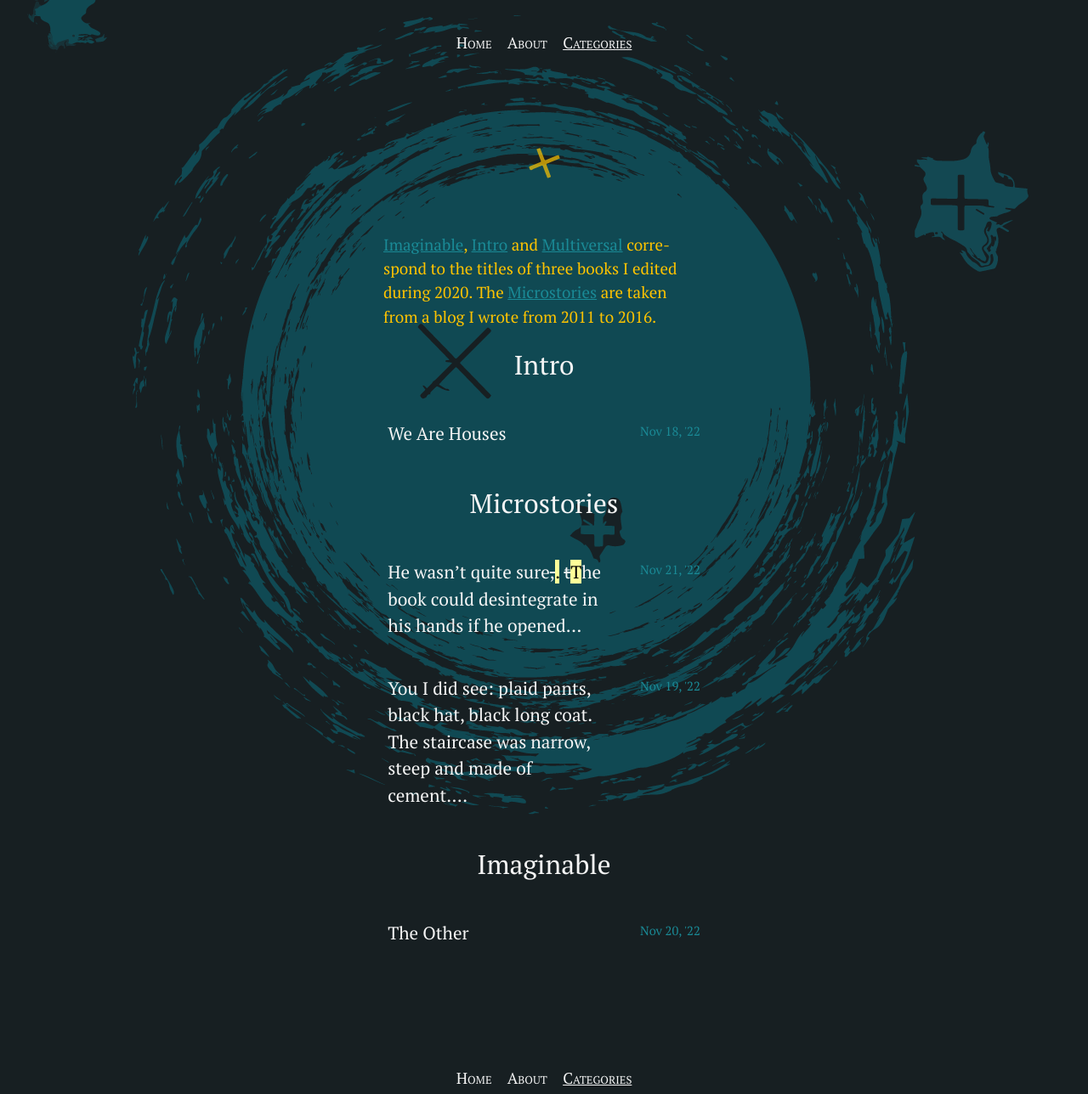
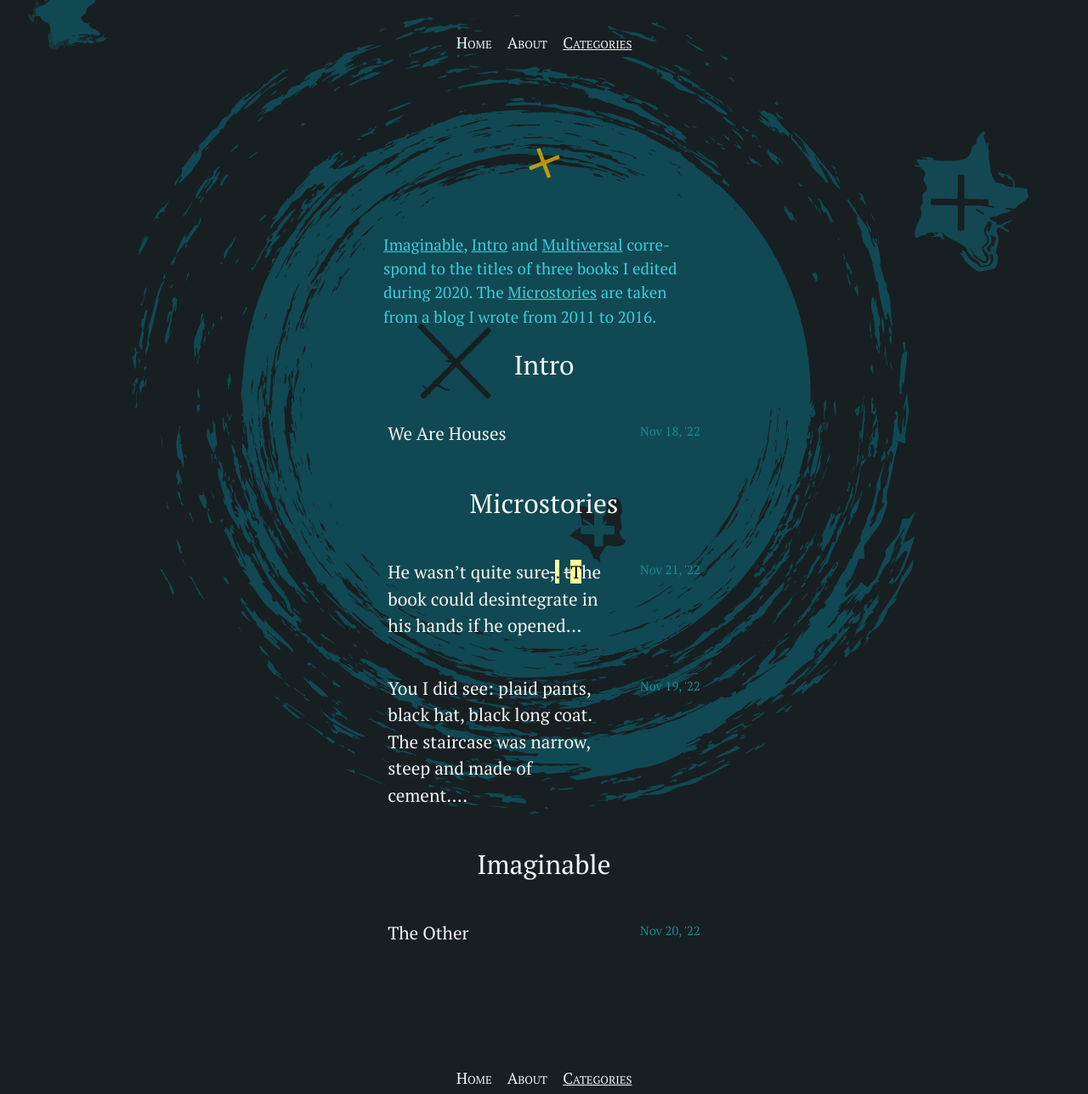
Before and after one commit to silvialohrmann/editorial, a Jekyll site: the page built from categories.html, in a window 1280 px wide. Shown: the whole page at 85% size. Built offline with Jekyll 4.4.1, drawn with Linux system fonts in a browser that asks for light colours.

Commit message:
Update _article.scss

```diff
--- a/_sass/_article.scss
+++ b/_sass/_article.scss
@@ -95,13 +95,13 @@
 }
 
 p.categories {
-  color: $striking-color;
+  color: $non-muted-text-color;
   text-align: left;
   font-size: 90%;
 }
 
 .categories a {
-  color: $muted-text-color;
+  color: $non-muted-text-color;
 }
 
 .categories a:hover {
```
